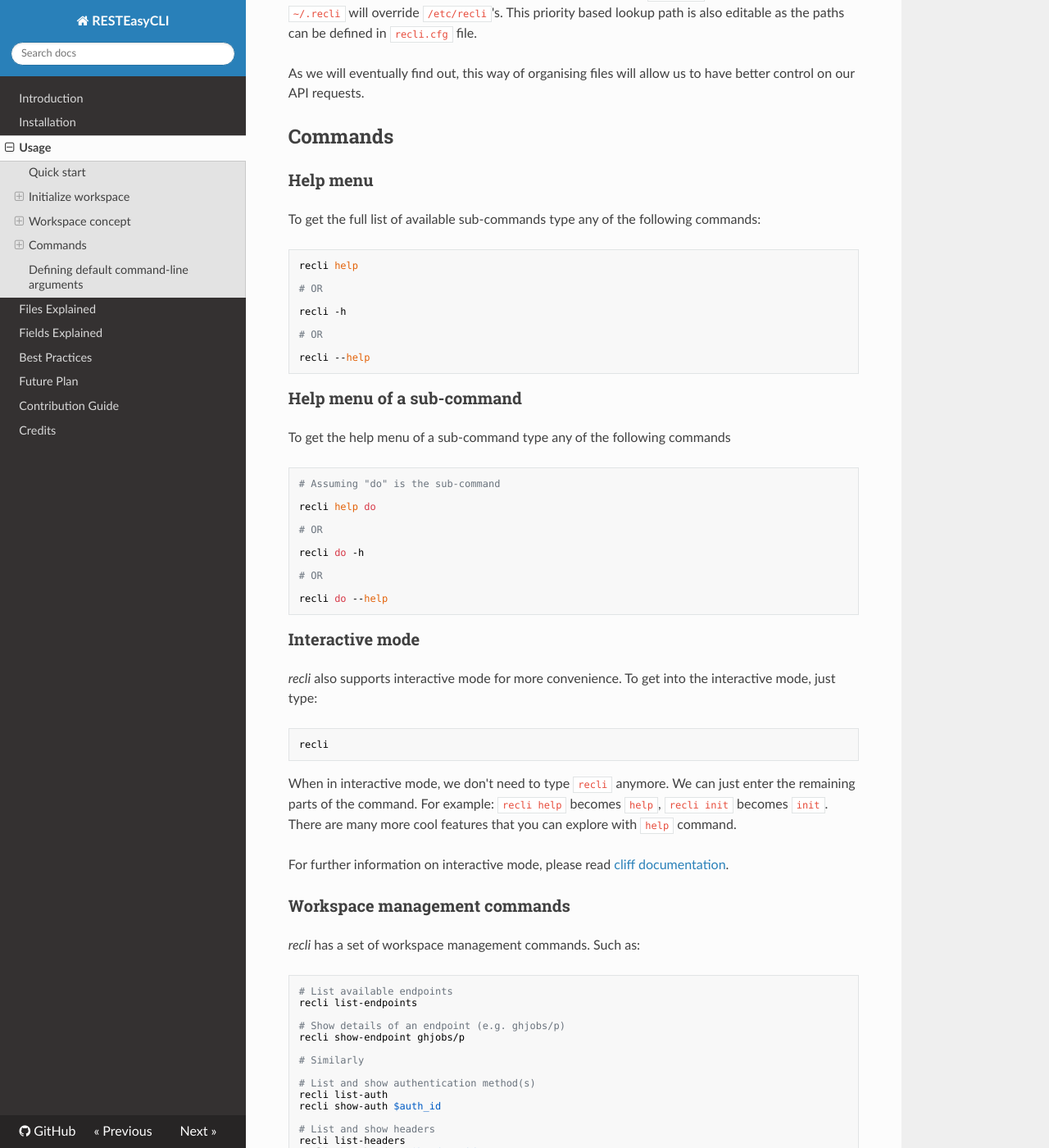
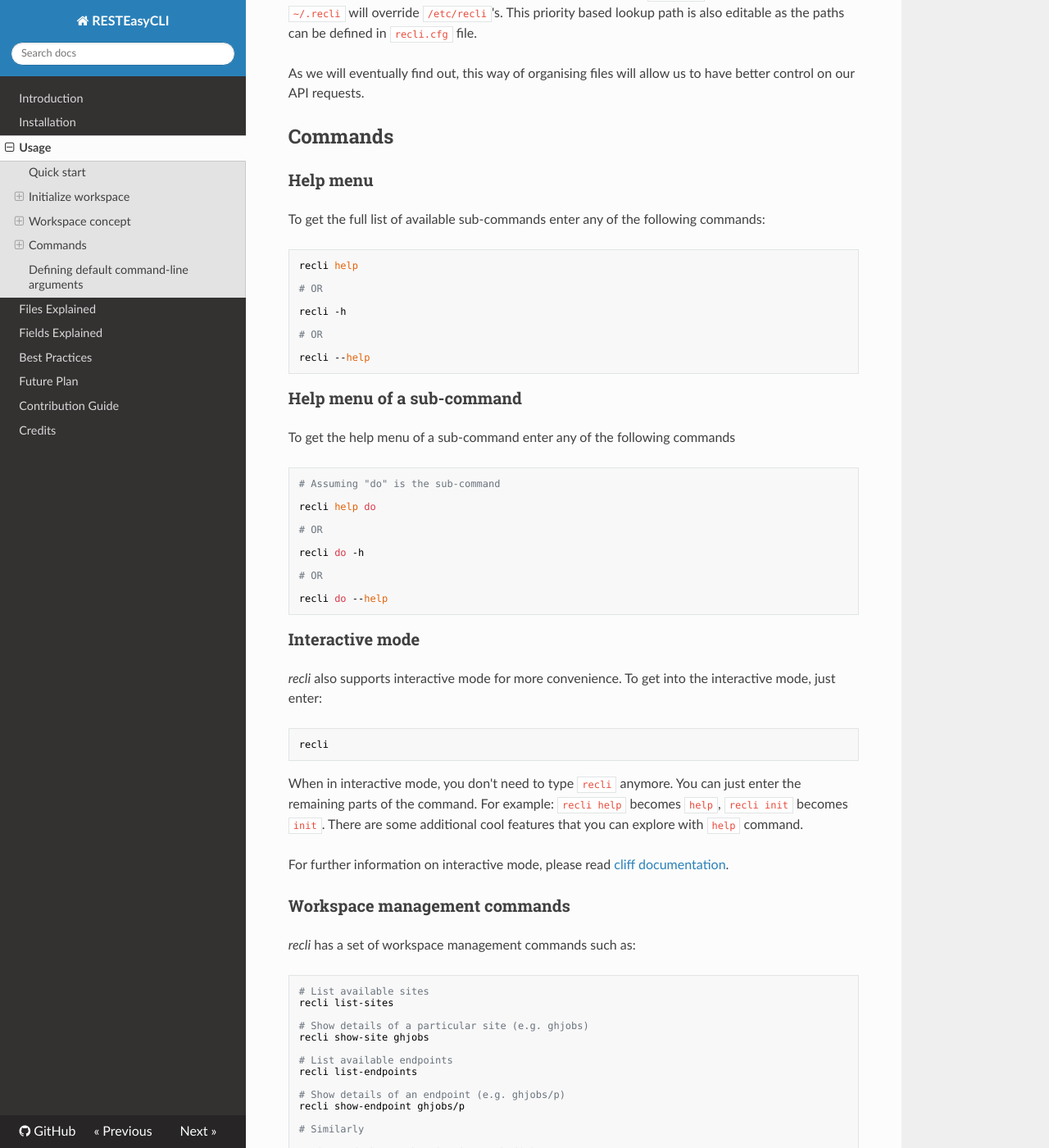
Before and after one commit to sayanarijit/RESTEasyCLI, an MkDocs documentation site: the page built from docs/usage.md, in a window 1280 px wide and 1400 px high, scrolled down 1335 px. Shown: the whole window at 82% size. Built offline with MkDocs 1.6.1, drawn with Linux system fonts in a browser that asks for light colours; nearby versions of some CDN libraries; some of the changed text lies outside the part shown.

Commit message:
Update usage.md

````diff
--- a/docs/usage.md
+++ b/docs/usage.md
@@ -47,7 +47,7 @@ As we will eventually find out, this way of organising files will allow us to ha
 
 ### Help menu
 
-To get the full list of available sub-commands type any of the following commands:
+To get the full list of available sub-commands enter any of the following commands:
 
 ```bash
 recli help
@@ -63,7 +63,7 @@ recli --help
 
 ### Help menu of a sub-command
 
-To get the help menu of a sub-command type any of the following commands
+To get the help menu of a sub-command enter any of the following commands
 
 ```bash
 # Assuming "do" is the sub-command
@@ -81,22 +81,28 @@ recli do --help
 
 ### Interactive mode
 
-*recli* also supports interactive mode for more convenience. To get into the interactive mode, just type:
+*recli* also supports interactive mode for more convenience. To get into the interactive mode, just enter:
 
 ```bash
 recli
 ```
 
-When in interactive mode, we don't need to type `recli` anymore. We can just enter the remaining parts of the command.
-For example: `recli help` becomes `help`, `recli init` becomes `init`. There are many more cool features that you can explore with `help` command.
+When in interactive mode, you don't need to type `recli` anymore. You can just enter the remaining parts of the command.
+For example: `recli help` becomes `help`, `recli init` becomes `init`. There are some additional cool features that you can explore with `help` command.
 
 For further information on interactive mode, please read [cliff documentation](https://docs.openstack.org/cliff/latest/user/interactive_mode.html).
 
 ### Workspace management commands
 
-*recli* has a set of workspace management commands. Such as:
+*recli* has a set of workspace management commands such as:
 
 ```bash
+# List available sites
+recli list-sites
+
+# Show details of a particular site (e.g. ghjobs)
+recli show-site ghjobs
+
 # List available endpoints
 recli list-endpoints
 
@@ -142,7 +148,7 @@ recli patch $site_id/$endpoint_id/1 -k "$key: $value"
 recli delete $site_id/$endpoint_id/1
 ```
 
-***NOTE: Although site_id/$endpoint_id/1 is not defined in any file, it will take "1" as a slug and format the URL accordingly***
+***NOTE:*** *Although `$site_id/$endpoint_id/1` is not defined in any file, it will take "1" as a slug and format the URL accordingly*
 
 
 ### Faking a request
@@ -175,7 +181,7 @@ recli do $request_id -k "$key: $value" -a $updated_auth_id -H $updated_header_id
 
 And it can be faked and saved by adding `-F -s $updated_request_id` arguments.
 
-***NOTE: `redo` is an alias to `do` command***
+***NOTE:*** *`redo` is an alias to `do` command*
 
 
 ### Table formatted outputs
````
Also changed, not shown: other parts of docs/usage.md (+4 -4 lines).
